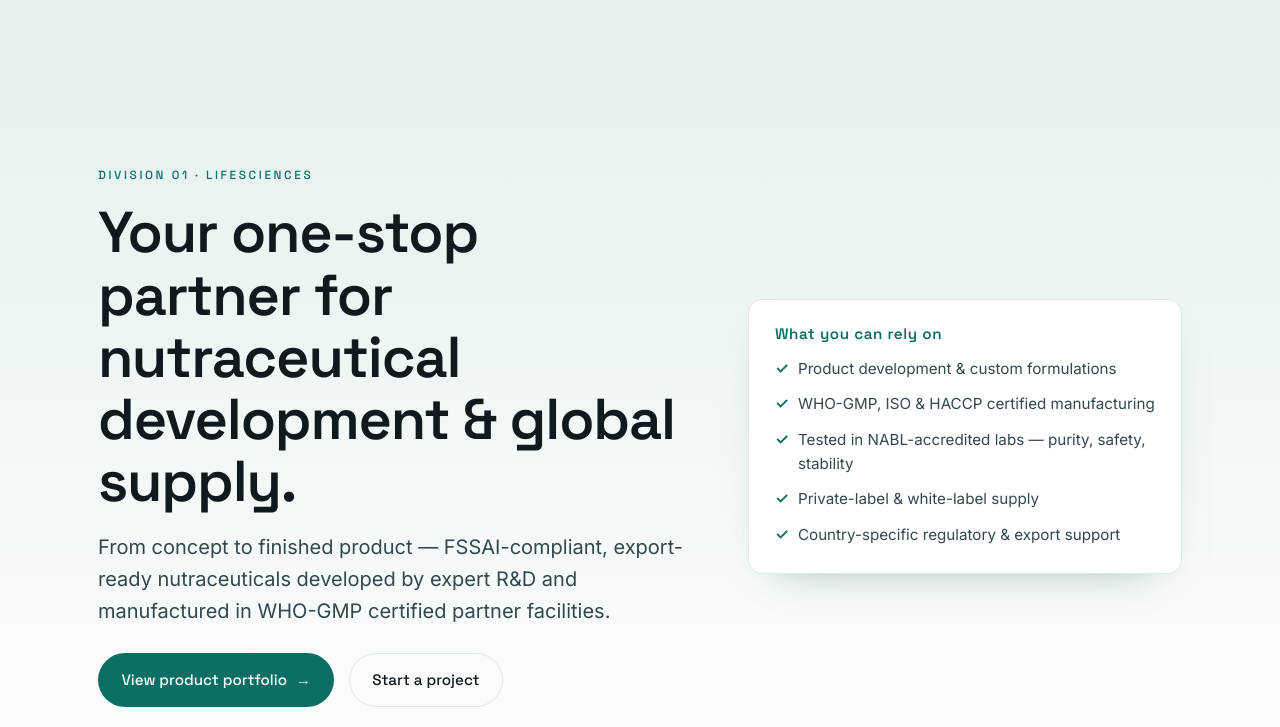
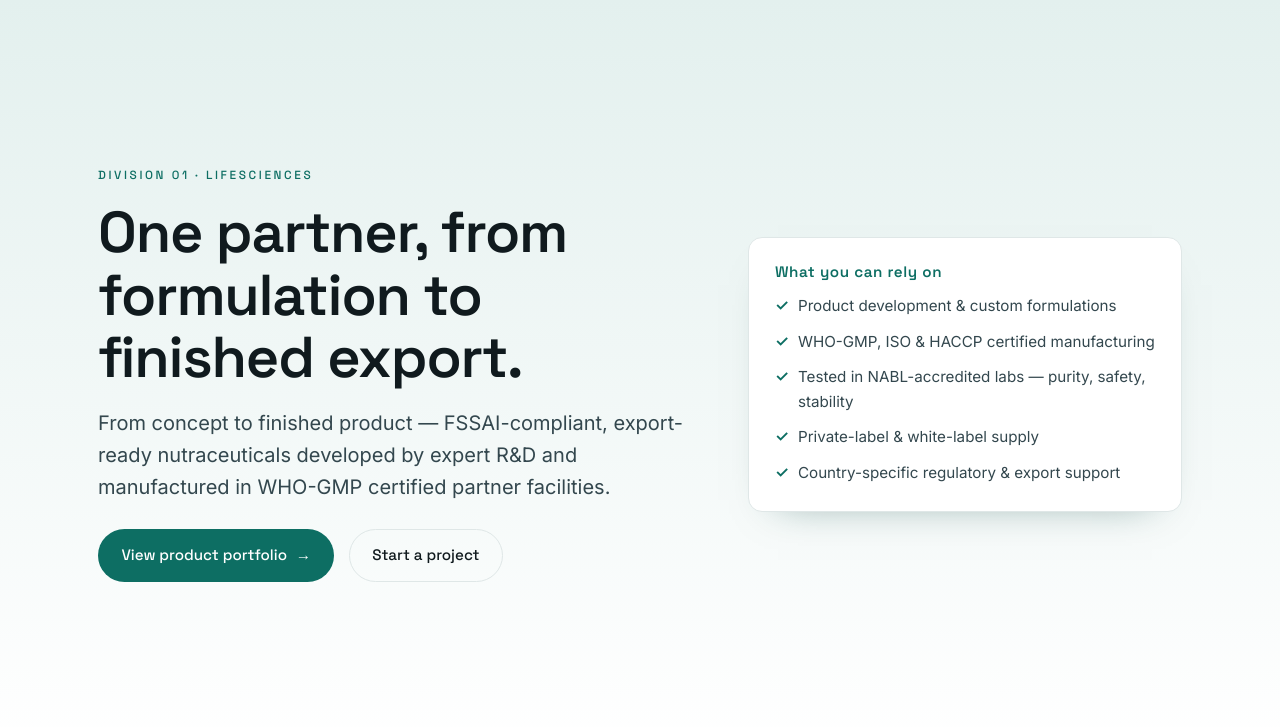
Before and after one commit to devendraishere/geomediq-site, a plain HTML site: page lifesciences.html in a window 1280 px wide. Shown: the part 73-800 px from the top of the page. Drawn offline with Linux system fonts and the light colour scheme.

Commit message:
Reword Lifesciences hero headline

```diff
--- a/lifesciences.html
+++ b/lifesciences.html
@@ -199,7 +199,7 @@ section{padding-block:clamp(3.5rem,7vw,6rem)}
   <div class="wrap subhero-in">
     <div>
       <p class="eyebrow">Division 01 · Lifesciences</p>
-      <h1>Your one-stop partner for nutraceutical development &amp; global supply.</h1>
+      <h1>One partner, from formulation to finished export.</h1>
       <p class="lead">From concept to finished product — FSSAI-compliant, export-ready nutraceuticals developed by expert R&amp;D and manufactured in WHO-GMP certified partner facilities.</p>
       <div style="display:flex;gap:.9rem;flex-wrap:wrap;margin-top:1.6rem">
         <a class="btn btn-primary" href="#portfolio">View product portfolio <span class="arrow">→</span></a>
```
